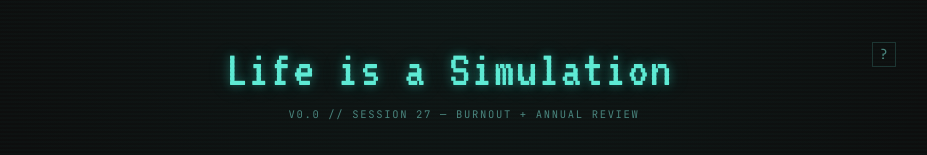
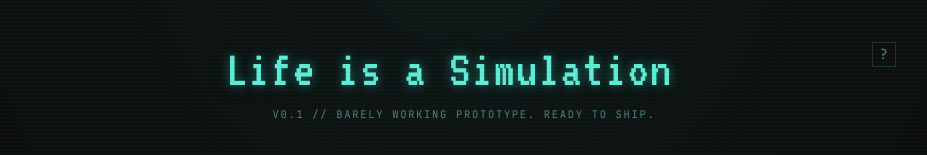
Before and after one commit to yidarvin/darvin-life-simulation, a React (Vite) app: page / in a window 1280 px wide. Shown: the top 155 px of the page, without its empty margins (176-1103 px from the left). Built offline with nearby package versions, Linux system fonts and the light colour scheme.

Commit message:
version text change

```diff
--- a/src/App.jsx
+++ b/src/App.jsx
@@ -27,7 +27,7 @@ import { WellnessFlow } from './components/events/WellnessFlow';
 export default function App() {
   return (
     <AppShell>
-      <Header version="v0.0" stage="session 27 — burnout + annual review" />
+      <Header version="v0.1" stage="Barely working prototype.  Ready to ship." />
       <HUD />
       <ActionsPanel />
       <BurnoutPanel />
```
